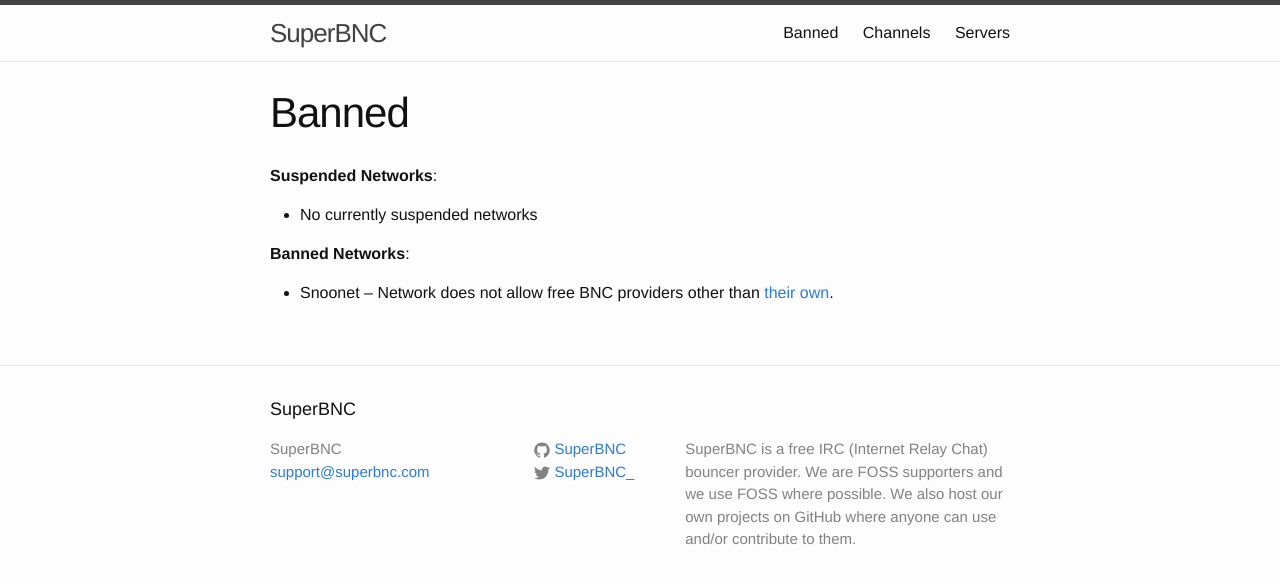
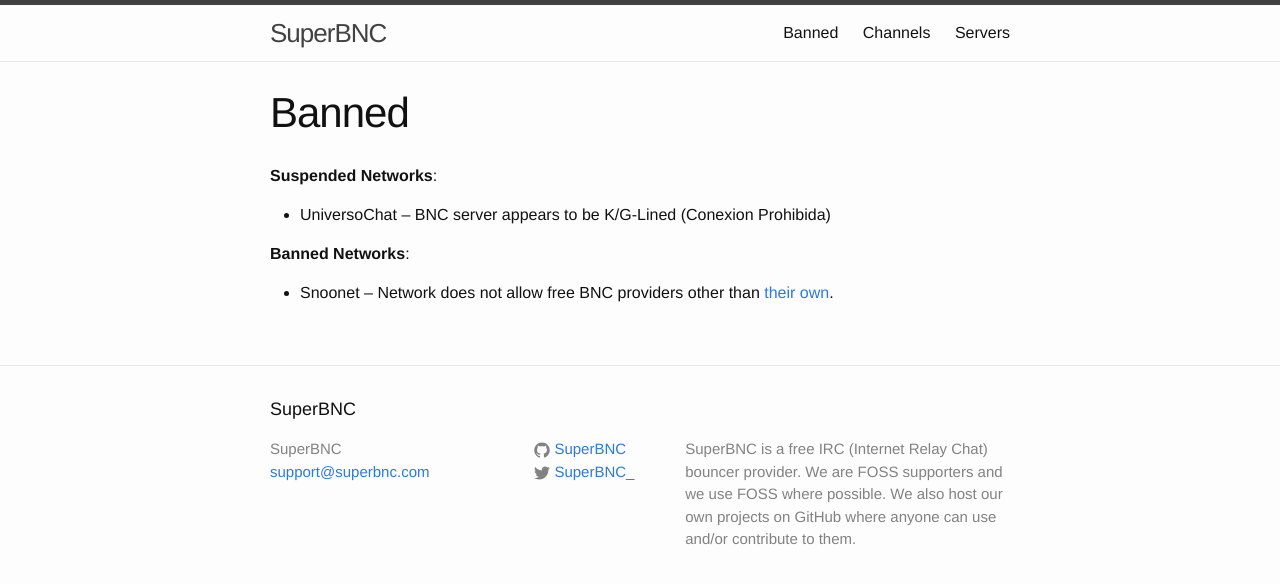
Before and after one commit to itslukej/www, a Jekyll site: the page built from banned.md, in a window 1280 px wide. Shown: the top 584 px of the page. Built offline with Jekyll 4.4.1, drawn with Linux system fonts in a browser that asks for light colours.

Commit message:
Add UniversoChat to suspended networks

```diff
--- a/banned.md
+++ b/banned.md
@@ -5,7 +5,7 @@ permalink: /banned/
 ---
 **Suspended Networks**:
 
-* No currently suspended networks
+* UniversoChat -- BNC server appears to be K/G-Lined (Conexion Prohibida)
 
 **Banned Networks**:
 
```
